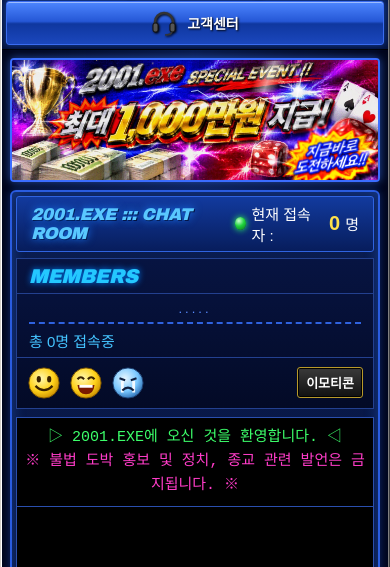
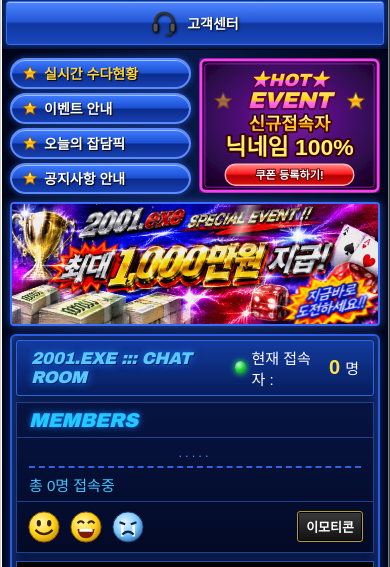
Before and after one commit to k2w0/2001exe, a website: page public/index.html in a window 390 px wide. Shown: the part 253-820 px from the top of the page. Drawn offline with Linux system fonts and the light colour scheme.

Commit message:
모바일: 메뉴 버튼과 쿠폰(HOT EVENT)을 채팅창 위로 이동
Co-Authored-By: Claude Opus 5.5 <noreply@anthropic.com>
Claude-Session: https://claude.ai/code/session_01DkwmDsHTqBmK5M1KbENcno

```diff
--- a/public/index.html
+++ b/public/index.html
@@ -239,8 +239,15 @@
     .menubar, .tools { display: none; }
     .nav { height: auto; flex-wrap: wrap; }
     .nav a { flex: 1 0 30%; padding: 8px 0; font-size: 14px; }
-    .layout { flex-direction: column; }
-    aside { width: 100%; order: 2; }
+    /* 휴대폰: 메뉴 버튼 + 쿠폰(HOT EVENT)을 채팅창 위에 나란히, 나머지는 아래로 */
+    .layout { display: grid; grid-template-columns: 1fr 1fr; gap: 8px; }
+    aside { display: contents; }
+    .pills { grid-column: 1; grid-row: 1; gap: 4px; justify-content: center; }
+    .pill { height: 31px; padding: 0 10px; gap: 6px; font-size: 14px; border-radius: 16px; white-space: nowrap; }
+    .pill svg { width: 16px; height: 16px; }
+    .hot { grid-column: 2; grid-row: 1; align-self: center; }
+    main { grid-column: 1 / -1; grid-row: 2; }
+    .login, .cs, .mascot { grid-column: 1 / -1; }
     .chat-body { flex-direction: column; }
     .members { width: 100%; }
     .members ul { max-height: 90px; display: flex; flex-wrap: wrap; gap: 0 14px; }
```
